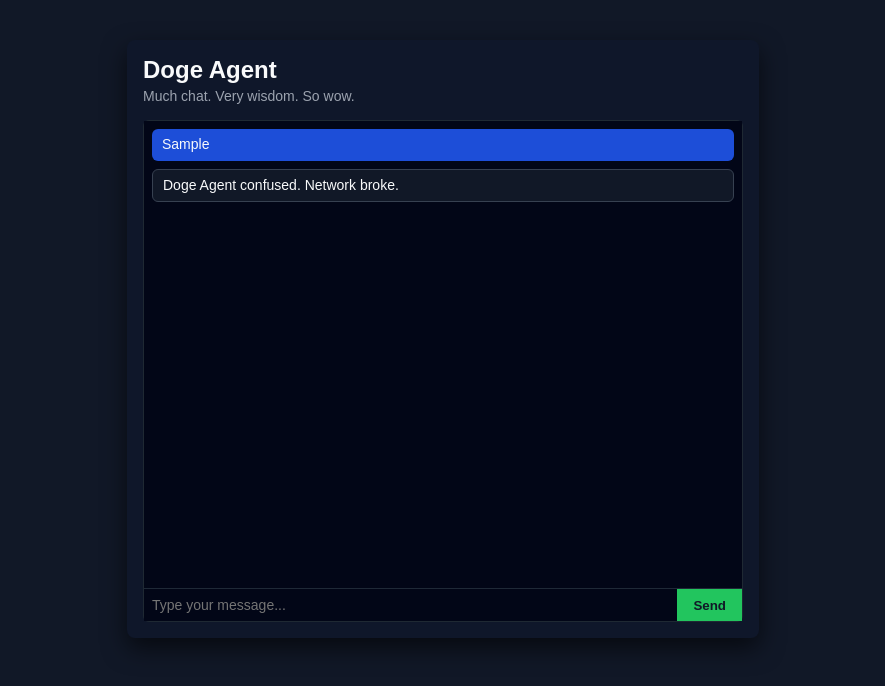
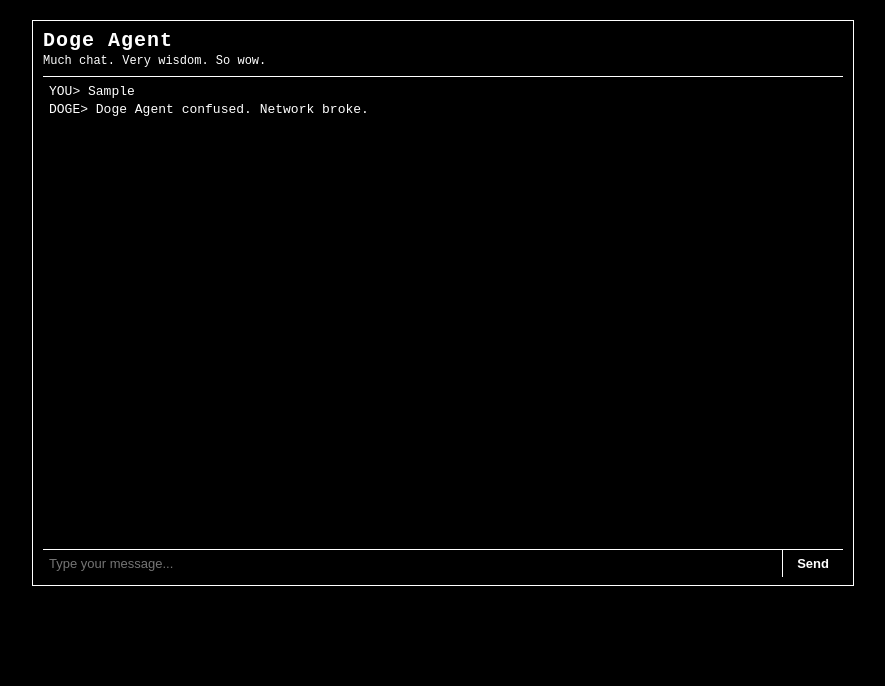
Before and after one commit to permaboost370/doge-agent, a website: page public/index.html in a window 1280 px wide. Both pictures are taken after typing "Sample" into the empty fields and a click on the button "Send". Shown: the whole page, without its empty margins (197-1082 px from the left). Drawn offline with Linux system fonts and the light colour scheme; no server answers.

Commit message:
Update styles.css

```diff
--- a/public/styles.css
+++ b/public/styles.css
@@ -1,93 +1,101 @@
+/* Global DOS look */
 body {
   margin: 0;
-  font-family: Arial, sans-serif;
-  background: #111827;
-  color: #f9fafb;
+  font-family: "Courier New", Courier, monospace;
+  background: #000000;
+  color: #ffffff;
   display: flex;
   justify-content: center;
   align-items: flex-start;
   min-height: 100vh;
 }
 
+/* Outer frame */
 .chat-wrapper {
-  margin-top: 40px;
+  margin-top: 20px;
   width: 100%;
-  max-width: 600px;
-  background: #0f172a;
-  border-radius: 8px;
-  padding: 16px;
-  box-shadow: 0 10px 25px rgba(0, 0, 0, 0.6);
+  max-width: 800px;
+  background: #000000;
+  border: 1px solid #ffffff;
+  padding: 8px 10px;
 }
 
+/* Title + subtitle like an old program header */
 h1 {
-  margin: 0 0 4px;
-  font-size: 24px;
+  margin: 0;
+  font-size: 20px;
+  letter-spacing: 1px;
 }
 
 p {
-  margin: 0 0 16px;
-  font-size: 14px;
-  color: #9ca3af;
+  margin: 2px 0 8px;
+  font-size: 12px;
 }
 
+/* Main chat "screen" */
 #chat-container {
-  border: 1px solid #1f2933;
-  border-radius: 6px;
+  border-top: 1px solid #ffffff;
+  margin-top: 4px;
   display: flex;
   flex-direction: column;
   height: 500px;
 }
 
+/* Scroll area – pure black, white text */
 .messages {
   flex: 1;
-  padding: 8px;
+  padding: 6px;
   overflow-y: auto;
-  background: #020617;
+  background: #000000;
 }
 
+/* Each line = one console line */
 .msg {
-  margin-bottom: 8px;
-  padding: 6px 10px;
-  border-radius: 6px;
-  font-size: 14px;
+  font-size: 13px;
   line-height: 1.4;
+  white-space: pre-wrap;
 }
 
-.msg.user {
-  background: #1d4ed8;
-  align-self: flex-end;
+/* Prefixes like a DOS console using ASCII prompt style */
+.msg.user::before {
+  content: "YOU> ";
 }
 
-.msg.bot {
-  background: #111827;
-  border: 1px solid #374151;
-  align-self: flex-start;
+.msg.bot::before {
+  content: "DOGE> ";
 }
 
+/* Input area at bottom, like a command prompt */
 #chat-form {
   display: flex;
-  border-top: 1px solid #1f2937;
+  border-top: 1px solid #ffffff;
 }
 
+/* Text input: black background, white border on top only */
 #input {
   flex: 1;
-  padding: 8px;
+  padding: 6px;
   border: none;
   outline: none;
-  font-size: 14px;
-  background: #020617;
-  color: #f9fafb;
+  font-size: 13px;
+  background: #000000;
+  color: #ffffff;
 }
 
+/* Button: black/white only */
 button[type="submit"] {
-  padding: 0 16px;
+  padding: 0 14px;
   border: none;
-  background: #22c55e;
-  color: #111827;
+  border-left: 1px solid #ffffff;
+  background: #000000;
+  color: #ffffff;
+  font-size: 13px;
   font-weight: bold;
   cursor: pointer;
 }
 
+/* Simple invert on hover */
 button[type="submit"]:hover {
-  background: #16a34a;
+  background: #ffffff;
+  color: #000000;
 }
```
